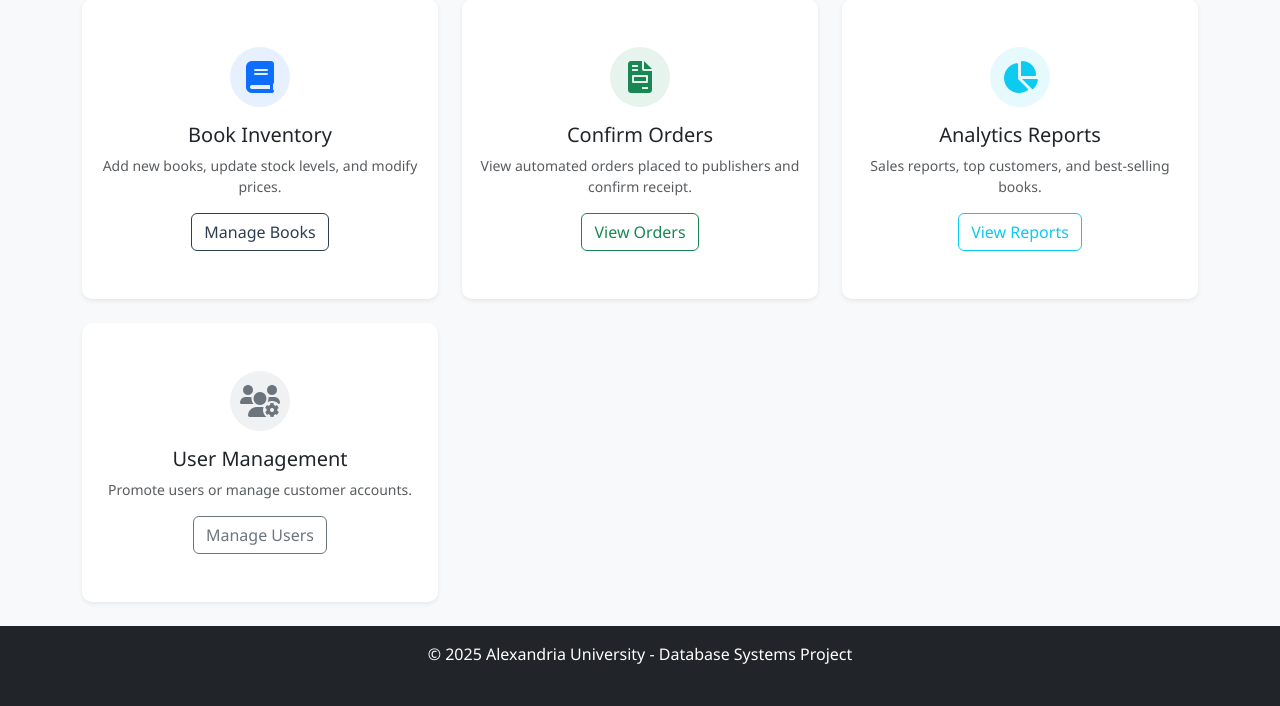
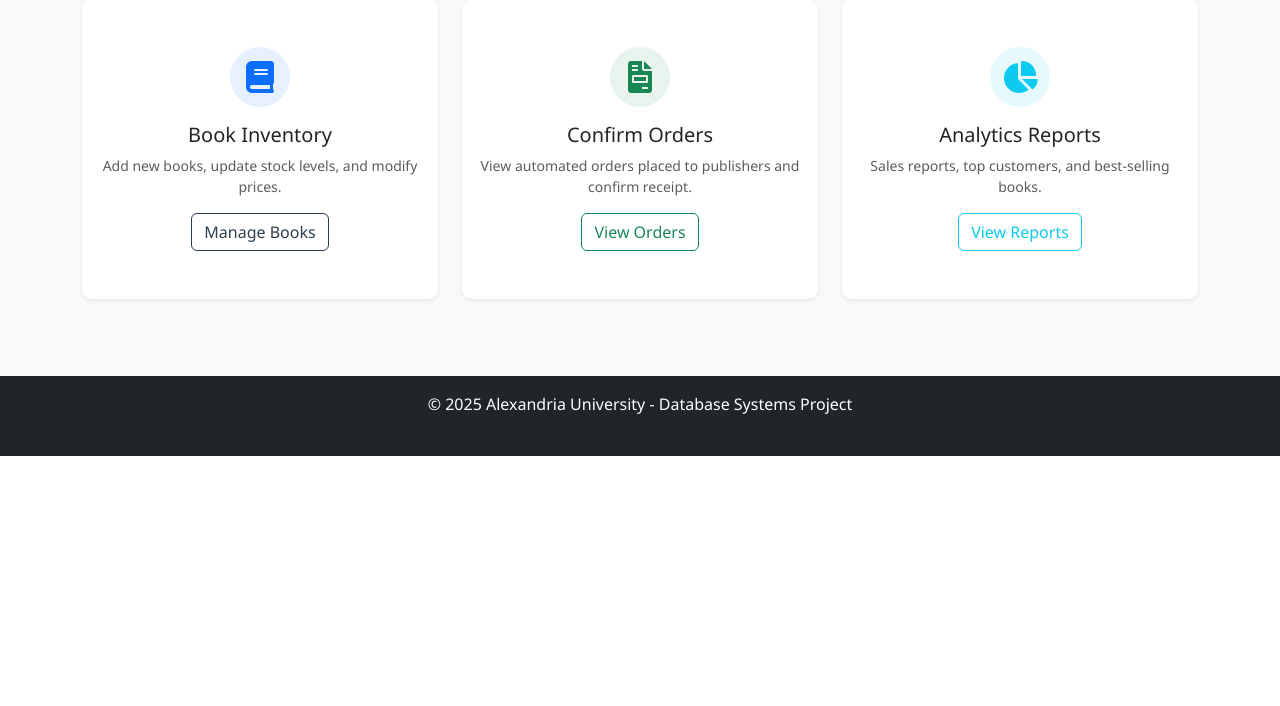
Before and after one commit to sumoboi69/Bookstore_System, a Flask app: page /admin_dashboard in a window 1280 px wide. Shown: the part 344-1050 px from the top of the page. After the commit the page ends 800 px from the top, so only its background shows below. Run offline with Flask 3, Linux system fonts and the light colour scheme.

Commit message:
remove user management card from admin dashboard

```diff
--- a/frontend/templates/admin_templates/admin_dashboard.html
+++ b/frontend/templates/admin_templates/admin_dashboard.html
@@ -83,18 +83,5 @@
             </div>
         </div>
     </div>
-
-    <div class="col">
-        <div class="card h-100 shadow-sm hover-shadow transition-card">
-            <div class="card-body text-center py-5">
-                <div class="icon-circle bg-secondary bg-opacity-10 text-secondary mx-auto mb-3" style="width: 60px; height: 60px; border-radius: 50%; display: flex; align-items: center; justify-content: center;">
-                    <i class="fas fa-users-cog fa-2x"></i>
-                </div>
-                <h5 class="card-title">User Management</h5>
-                <p class="card-text text-muted small">Promote users or manage customer accounts.</p>
-                <a href="#" class="btn btn-outline-secondary stretched-link">Manage Users</a>
-            </div>
-        </div>
-    </div>
 </div>
 {% endblock %}
```
